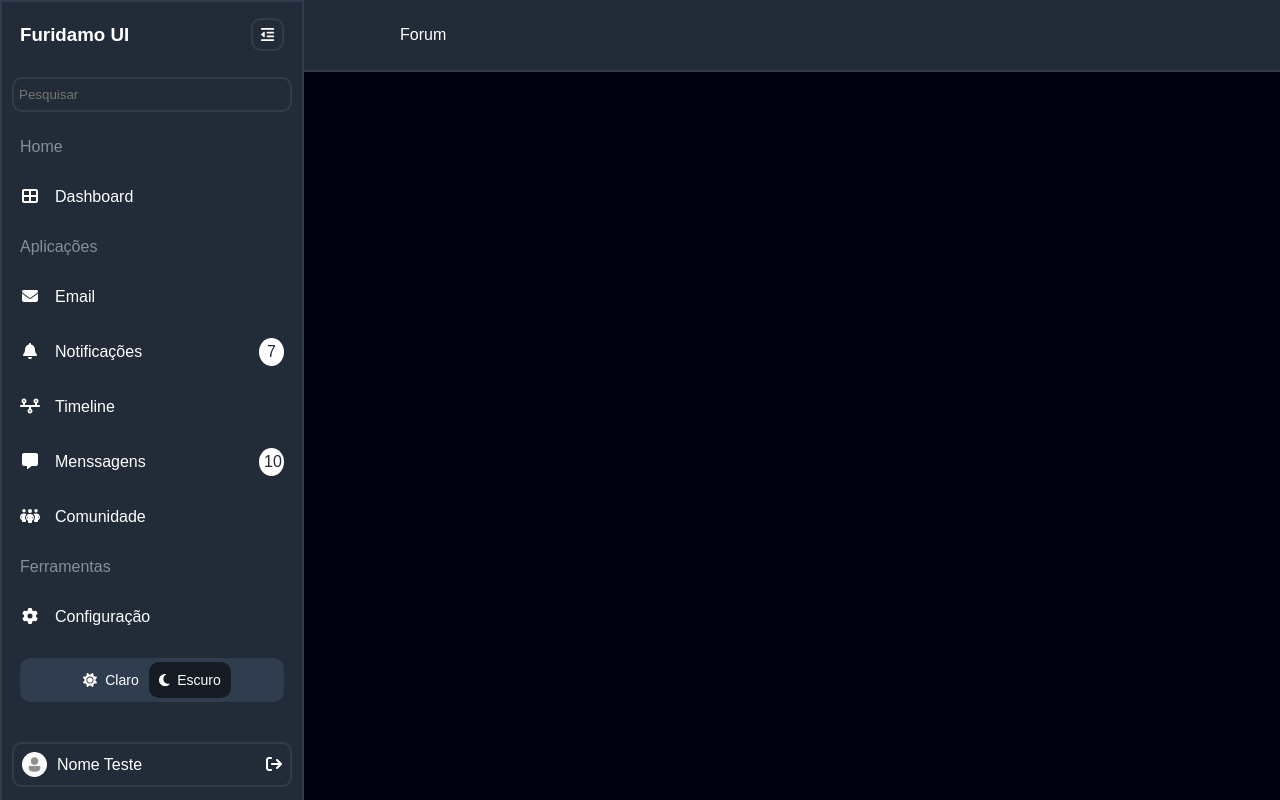
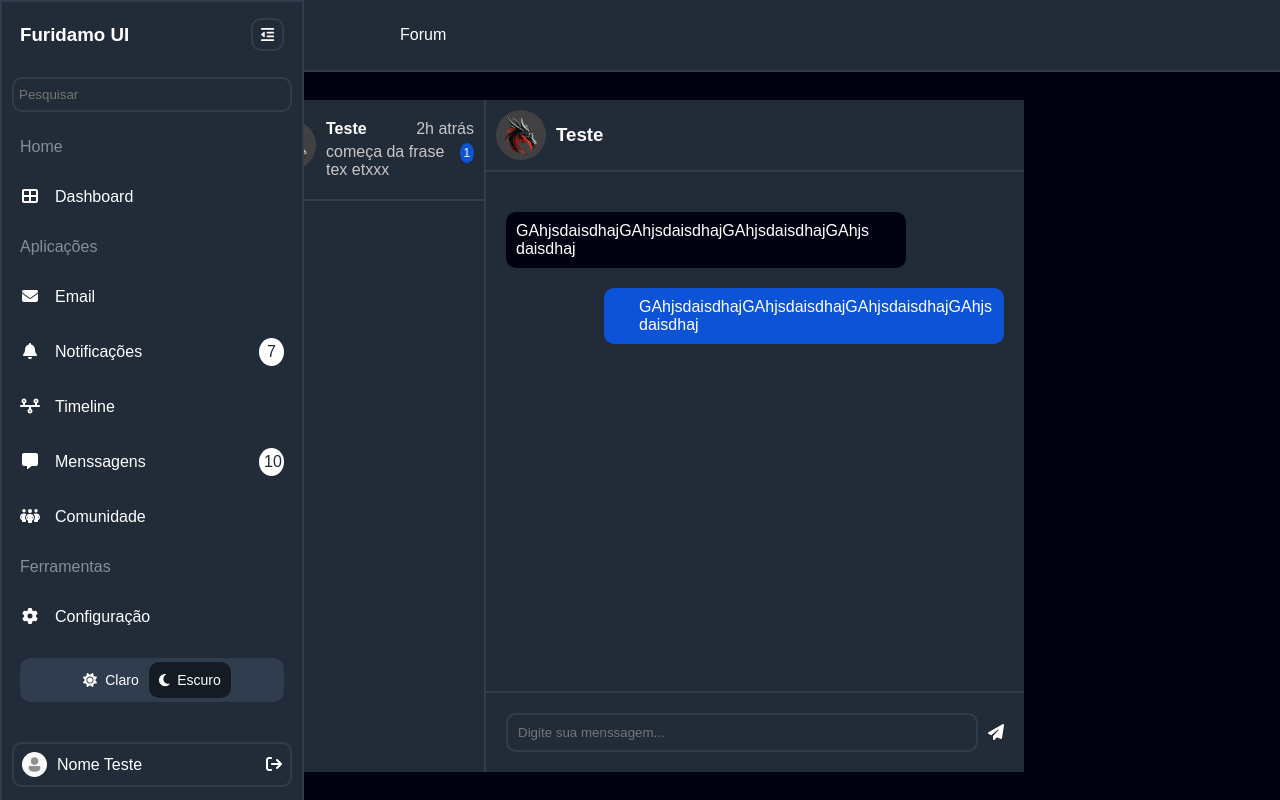
Before and after one commit to E3ND/Furidamo_Project_FrontEnd, a React (Create React App) app: page /chat in a window 1280 px wide. Built offline with nearby package versions, Linux system fonts and the light colour scheme.

Commit message:
✨ (App.tsx): Add ChatPage component and route to enable chat functionality in the application 📝 (ChatPage.tsx, styles.module.scss): Add ChatPage component with styling to display chat functionality in the application

```diff
--- a/src/App.tsx
+++ b/src/App.tsx
@@ -10,6 +10,7 @@ import Home from './components/pages/home/Home';
 import PostPage from './components/pages/postPage/PostPage';
 import Profile from './components/pages/profile/Profile';
 import Header from './components/header/Header';
+import ChatPage from './components/pages/chatPage/ChatPage';
 
 function PrivateRoute({ children }: { children: JSX.Element }) {
   const { authenticated } = useContext(AuthContext);
@@ -34,6 +35,7 @@ function LayoutWrapper() {
           {/* <Route path='/' element={<PrivateRoute><Home /></PrivateRoute>} /> */}
           <Route path='/profile' element={<Profile />} />
           <Route path='/post' element={<PostPage />} />
+          <Route path='/chat' element={<ChatPage />} />
        </Routes>
     </>
   )
--- /dev/null
+++ b/src/components/pages/chatPage/ChatPage.tsx
@@ -0,0 +1,62 @@
+import { FontAwesomeIcon } from '@fortawesome/react-fontawesome';
+import { faPaperPlane } from "@fortawesome/free-solid-svg-icons";
+
+import Style from './styles.module.scss';
+
+export default function ChatPage() {
+    return(
+        <div className={Style.container_chat}>
+            <div className={Style.chat_friends}>
+                <div className={Style.friend}>
+                    <div className={Style.friend_container}>
+                        <div className={Style.friend_image}>
+                            <img src="image/imagem-teste.jpg" alt="" />
+                        </div>
+
+                        <div className={Style.friend_title_container}>
+                            <div className={Style.friend_title}>
+                                <h4>Teste</h4>
+                                <p>2h atrás</p>
+                            </div>
+
+                            <div className={Style.beginning_message}>
+                                <p>começa da frase tex etxxx</p>
+                                <div><p>1</p></div>
+                            </div>
+                        </div>
+                    </div>
+                </div>
+            </div>
+            <div className={Style.chat_messages}>
+                <div className={Style.friend_information}>
+                    <img src="image/imagem-teste.jpg" alt="" />
+                    <h3>Teste</h3>
+                </div>
+
+                <div className={Style.container_send_message}>
+                    <div className={Style.chat}>
+                        <div className={Style.friend_message}>
+                            <p>GAhjsdaisdhajGAhjsdaisdhajGAhjsdaisdhajGAhjsdaisdhaj</p>
+                        </div>
+
+                        <div className={Style.your_message}>
+                            <p>GAhjsdaisdhajGAhjsdaisdhajGAhjsdaisdhajGAhjsdaisdhaj</p>
+                        </div>
+
+                    </div>
+
+                    <div className={Style.input_box}>
+                        <div className={Style.input}>
+                            <input type='text' placeholder='Digite sua menssagem...' />
+                            <div>
+                                <FontAwesomeIcon icon={faPaperPlane} />
+                            </div>
+                        </div>
+                    </div>
+                </div>
+
+
+            </div>
+        </div>
+    )
+}
--- /dev/null
+++ b/src/components/pages/chatPage/styles.module.scss
@@ -0,0 +1,166 @@
+.container_chat {
+    display: flex;
+    width: 60vw;
+    justify-self: center;
+    background-color: rgb(34, 43, 56);
+    margin-top: 100px;
+
+    .chat_friends {
+        width: 20vw;
+        border-right: 2px solid rgb(48, 61, 78);
+
+        .friend {
+            color: var(--color-text);
+            border-bottom: 2px solid rgb(48, 61, 78);
+
+            .friend_container {
+                display: flex;
+                flex-direction: row;
+                padding: 20px 10px 20px 10px;
+
+
+                .friend_image img {
+                    width: 50px;
+                    margin-right: 10px;
+                    border-radius: 100%;
+                    flex: 1;
+                }
+
+                .friend_title_container {
+                    align-self: center;
+                    flex: 1;
+
+                    .friend_title {
+                        display: flex;
+
+                        p {
+                            color: var(--color-text-hover);
+                            margin-left: auto;
+                        }
+                    }
+
+                    .beginning_message {
+                        display: flex;
+                        margin-top: 5px;
+                        color: var(--color-text-hover);
+
+                        //todo criculo perfeito replicar nos outros
+                        div {
+                            margin-left: auto;
+                            background-color: #0d53d8;
+                            border-radius: 50%;
+                            width: 20px;
+                            height: 20px;
+                            display: flex;
+                            justify-content: center;
+                            align-items: center;
+
+                            p {
+                                font-size: 12px;
+                                padding: 0;
+                                margin: 0;
+                                color: var(--color-text);
+                            }
+                        }
+                    }
+                }
+            }
+        }
+
+    }
+
+    .chat_messages {
+        flex: 1;
+        color: var(--color-text);
+
+        .friend_information {
+            display: flex;
+            align-items: center;
+            padding: 10px;
+            border-bottom: 2px solid rgb(48, 61, 78);
+
+            img {
+                width: 50px;
+                border-radius: 100%;
+                margin-right: 10px;
+            }
+        }
+
+        .container_send_message {
+            display: flex;
+            flex-direction: column;
+            height: 75vh;
+
+            .chat {
+                display: flex;
+                flex-direction: column;
+                height: 100%;
+                overflow-y: auto;
+                scrollbar-width: 100px;
+                margin: 20px 0;
+
+                .friend_message {
+                    max-width: 400px;
+                    width: fit-content;
+                    background-color: var(--color-background);
+                    margin: 20px 20px 0 20px;
+                    border-radius: 10px;
+
+                    p {
+                        padding: 10px 35px 10px 10px;
+                        word-wrap: break-word;
+                        overflow-wrap: break-word;
+                        white-space: normal;
+                    }
+                }
+
+                .your_message {
+                    max-width: 400px;
+                    width: fit-content;
+                    background-color: #0d53d8;
+                    margin: 20px 20px 0 auto;
+                    border-radius: 10px;
+
+                    p {
+                        padding: 10px 10px 10px 35px;
+                        word-wrap: break-word;
+                        overflow-wrap: break-word;
+                        white-space: normal;
+                    }
+                }
+            }
+
+            .input_box {
+                margin-top: auto;
+                border-top: 2px solid rgb(48, 61, 78);;
+
+                .input {
+                    display: flex;
+                    margin: 20px;
+
+                    input {
+                        width: 35vw;
+                        border: none;
+                        outline: none;
+                        background: none;
+                        border: 2px solid rgb(48, 61, 78);
+                        border-radius: 10px;
+                        padding: 10px;
+                        color: var(--color-text);
+                    }
+
+                    div {
+                        margin-left: 10px;
+                        align-content: center;
+                        cursor: pointer;
+                    }
+
+                    div:hover {
+                        transition: 0.2s;
+                        color: var(--color-text-hover);
+                    }
+                }
+            }
+        }
+    }
+}
--- a/src/components/pages/home/Home.tsx
+++ b/src/components/pages/home/Home.tsx
@@ -5,7 +5,6 @@ import { faArrowRight } from "@fortawesome/free-solid-svg-icons";
 import Post from "../../post/Post"
 
 import Style from './styles.module.scss';
-import Header from "../../header/Header";
 
 export default function Home() {
 
```
Also changed, not shown: src/components/header/styles.module.scss (line endings or trailing spaces).
